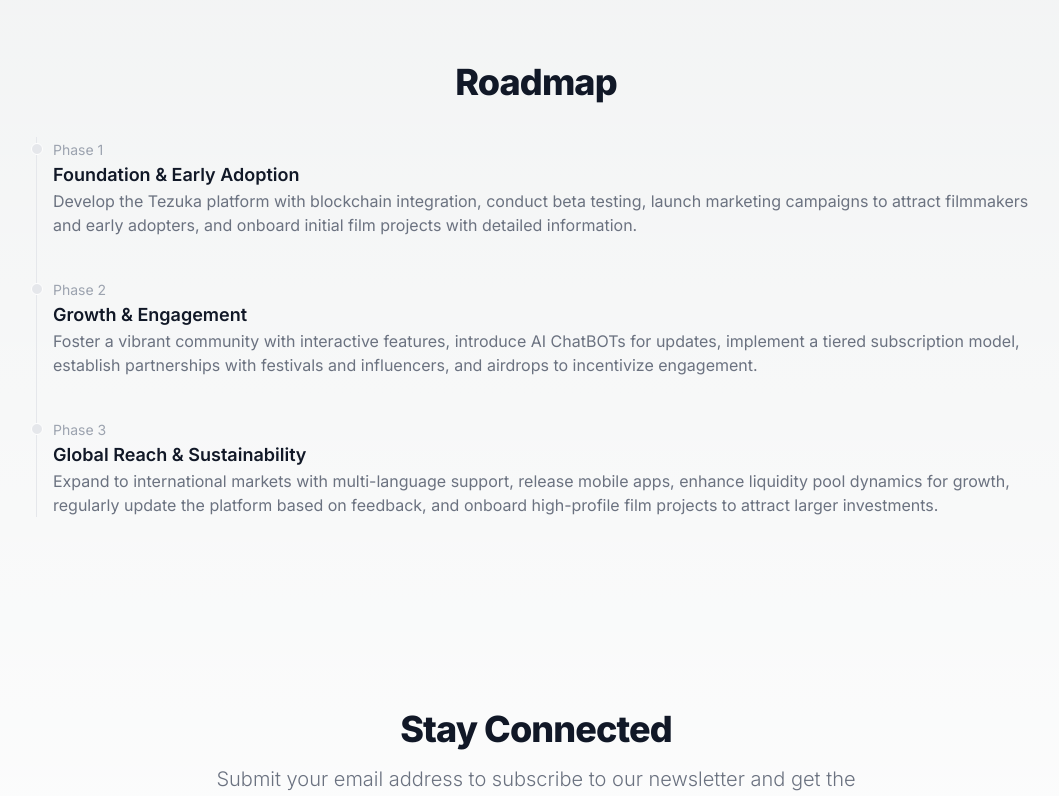
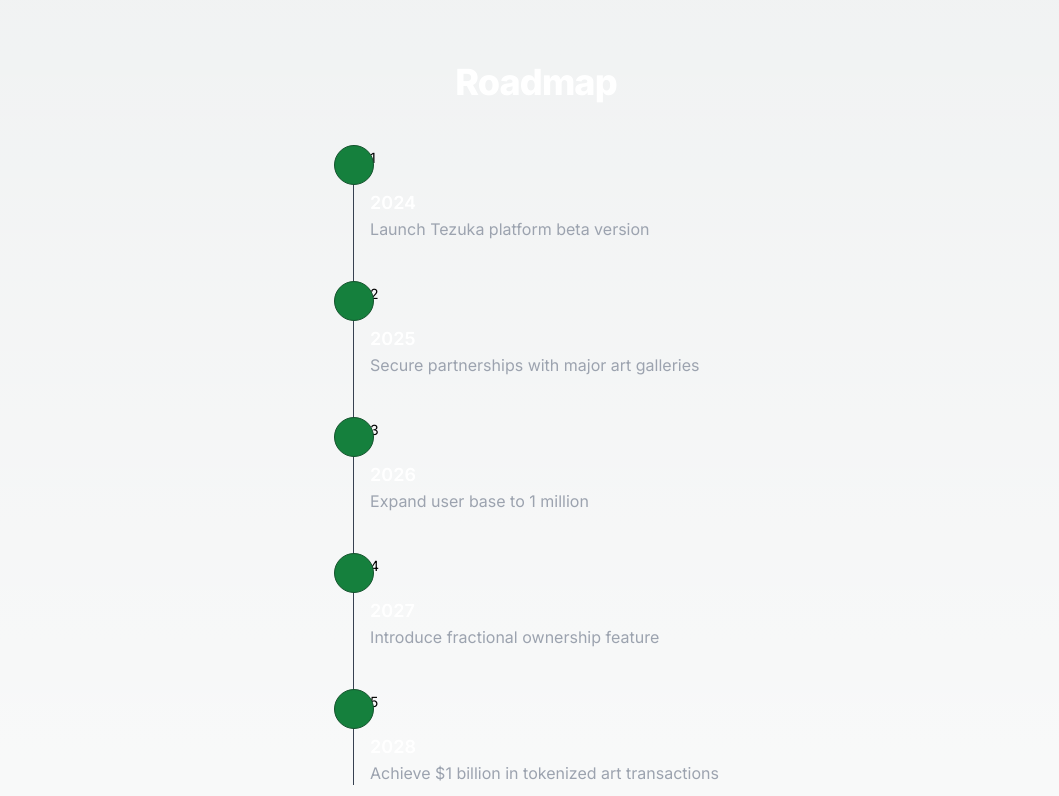
Before and after one commit to far0kh/RWA-NFT, a Next.js app: page / in a window 1280 px wide. Shown: the part 2760-3556 px from the top of the page, without its empty margins (104-1163 px from the left). Built offline with nearby package versions, Linux system fonts and the light colour scheme; no server answers.

Commit message:
Initial commit

```diff
--- a/components/Roadmap.tsx
+++ b/components/Roadmap.tsx
@@ -1,62 +1,50 @@
 import React from 'react'
 
 const Roadmap = () => {
+  const roadmap = [
+    {
+      phase: "1",
+      title: "2024",
+      desc: "Launch Tezuka platform beta version",
+    },
+    {
+      phase: "2",
+      title: "2025",
+      desc: "Secure partnerships with major art galleries",
+    },
+    {
+      phase: "3",
+      title: "2026",
+      desc: "Expand user base to 1 million",
+    },
+    {
+      phase: "4",
+      title: "2027",
+      desc: "Introduce fractional ownership feature",
+    },
+    {
+      phase: "5",
+      title: "2028",
+      desc: "Achieve $1 billion in tokenized art transactions",
+    },
+  ]
   return (
     <section className="antialiased" id="Roadmap">
       <div className="max-w-screen-xl px-4 py-8 mx-auto lg:px-6 sm:py-16 lg:py-24">
         <div className="max-w-3xl mx-auto text-center">
-          <h2 className="text-4xl font-extrabold leading-tight tracking-tight text-gray-900 dark:text-white mt-14 md:mt-0">
+          <h2 className="text-4xl font-extrabold leading-tight tracking-tight text-white mt-14 md:mt-0">
             Roadmap
           </h2>
         </div>
-        <ol className="relative border-s border-gray-200 dark:border-gray-700 max-w-[1000px] mx-auto mt-8">
-          <li className="mb-10 ms-4">
-            <div
-              className="absolute w-3 h-3 bg-gray-200 rounded-full mt-1.5 -start-1.5 border border-white dark:border-gray-900 dark:bg-gray-700">
-            </div>
-            <time className="mb-1 text-sm font-normal leading-none text-gray-400 dark:text-gray-500">Phase 1</time>
-            <h3 className="text-lg font-semibold text-gray-900 dark:text-white">
-              Foundation & Early Adoption
-            </h3>
-            <p className="mb-4 text-base font-normal text-gray-500 dark:text-gray-400">Develop the Tezuka
-              platform with blockchain integration, conduct beta testing, launch
-              marketing campaigns to attract filmmakers and early adopters, and onboard initial film projects
-              with detailed information.</p>
-            {/* <a
-                href="#"
-                className="inline-flex items-center px-4 py-2 text-sm font-medium text-gray-900 bg-white border border-gray-200 rounded-lg hover:bg-gray-100 hover:text-blue-700 focus:z-10 focus:ring-4 focus:outline-none focus:ring-gray-100 focus:text-blue-700 dark:bg-gray-800 dark:text-gray-400 dark:border-gray-600 dark:hover:text-white dark:hover:bg-gray-700 dark:focus:ring-gray-700"
-              >
-                Learn more
-                <svg className="w-3 h-3 ms-2 rtl:rotate-180" aria-hidden="true"
-                  xmlns="http://www.w3.org/2000/svg" fill="none" viewBox="0 0 14 10">
-                  <path stroke="currentColor" stroke-linecap="round" stroke-linejoin="round" stroke-width="2"
-                    d="M1 5h12m0 0L9 1m4 4L9 9" />
-                </svg>
-              </a> */}
-          </li>
-          <li className="mb-10 ms-4">
-            <div
-              className="absolute w-3 h-3 bg-gray-200 rounded-full mt-1.5 -start-1.5 border border-white dark:border-gray-900 dark:bg-gray-700">
-            </div>
-            <time className="mb-1 text-sm font-normal leading-none text-gray-400 dark:text-gray-500">Phase 2</time>
-            <h3 className="text-lg font-semibold text-gray-900 dark:text-white">Growth & Engagement</h3>
-            <p className="text-base font-normal text-gray-500 dark:text-gray-400">Foster a vibrant community with
-              interactive features, introduce AI ChatBOTs for updates, implement a tiered subscription model,
-              establish partnerships with festivals and influencers, and airdrops to incentivize engagement.
-            </p>
-          </li>
-          <li className="ms-4">
-            <div
-              className="absolute w-3 h-3 bg-gray-200 rounded-full mt-1.5 -start-1.5 border border-white dark:border-gray-900 dark:bg-gray-700">
-            </div>
-            <time className="mb-1 text-sm font-normal leading-none text-gray-400 dark:text-gray-500">Phase 3</time>
-            <h3 className="text-lg font-semibold text-gray-900 dark:text-white">Global Reach & Sustainability
-            </h3>
-            <p className="text-base font-normal text-gray-500 dark:text-gray-400">Expand to international markets
-              with multi-language support, release mobile apps, enhance liquidity pool dynamics for growth,
-              regularly update the platform based on feedback, and onboard high-profile film projects to
-              attract larger investments.</p>
-          </li>
+        <ol className="relative border-s border-gray-700 max-w-[1000px] mx-auto mt-8">
+          {roadmap.map((item, index) => (
+            <li key={index} className="my-10 ms-4">
+              <div className="absolute w-10 h-10 rounded-full -start-5 border border-green-900 bg-green-700"></div>
+              <time className="text-sm font-normal leading-none text-black">{item.phase}</time>
+              <h3 className="text-lg font-semibold text-white mt-5">{item.title}</h3>
+              <p className="text-base font-normal text-gray-400">{item.desc}</p>
+            </li>
+          ))}
         </ol>
       </div>
     </section>
```
